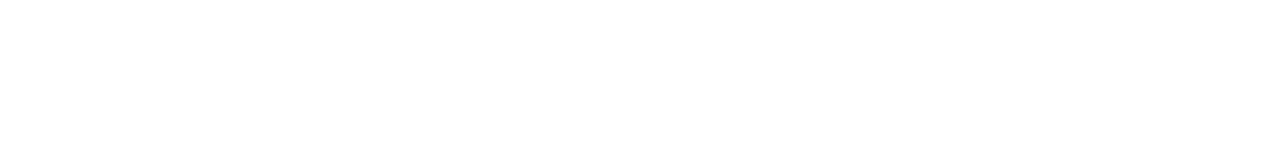
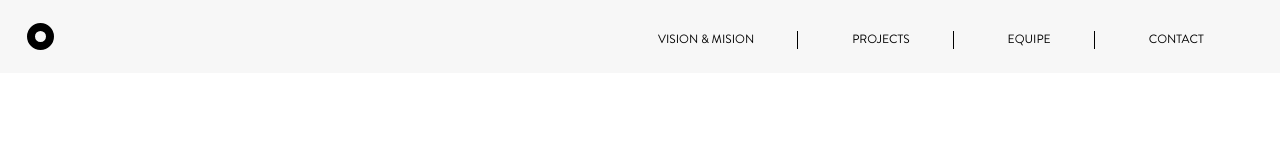
Before and after one commit to konstantine999/Homework-extra, a plain HTML site: page index.html in a window 1280 px wide. Drawn offline with Linux system fonts and the light colour scheme.

Commit message:
added header and styled it

```diff
--- /dev/null
+++ b/fonts.css
@@ -0,0 +1,8 @@
+@font-face {
+    font-family: 'Brandon Grotesque';
+    src: url('./Fonts/BrandonGrotesque-Regular.woff2') format('woff2'),
+        url('./Fonts/BrandonGrotesque-Regular.woff2') format('ttf');
+    font-weight: normal;
+    font-style: normal;
+    font-display: swap;
+}
--- a/index.html
+++ b/index.html
@@ -4,10 +4,31 @@
     <meta charset="UTF-8">
     <meta http-equiv="X-UA-Compatible" content="IE=edge">
     <meta name="viewport" content="width=device-width, initial-scale=1.0">
+    <link rel="stylesheet" href="fonts.css">
     <link rel="stylesheet" href="style.css">
     <title>Document</title>
 </head>
 <body>
-
+    <header>
+        <div class="container">
+            <span class="dot"></span>
+            <nav>
+                <ul>
+                    <li>
+                        <a href="">VISION & MISION</a>
+                    </li>
+                    <li class="with-before">
+                        <a href="">PROJECTS</a>
+                    </li>
+                    <li class="with-before">
+                        <a href="">EQUIPE</a>
+                    </li>
+                    <li class="with-before">
+                        <a href="">CONTACT</a>
+                    </li>
+                </ul>
+            </nav>
+        </div>
+    </header>
 </body>
 </html>
--- a/style.css
+++ b/style.css
@@ -0,0 +1,52 @@
+* {
+    box-sizing: border-box;
+    padding: 0;
+    margin: 0;
+}
+.dot {
+    height: 27px;
+    width: 27px;
+    background-color: none;
+    border: 8px solid #000000;
+    border-radius: 50%;
+    display: inline-block;
+}
+.container {
+    width: 100%;
+    height: 73px;
+    border: 2px;
+    background-color: #F7F7F7;
+}
+li {
+    display: inline-block;
+}
+li:nth-child(2),li:nth-child(3),li:nth-child(4) {
+    margin-left: 39px;
+}
+nav {
+    display: inline-block;
+    vertical-align: middle;
+    margin-top: 28px;
+    margin-left: 600px;
+
+}
+header .dot {
+    vertical-align: middle;
+    margin-left: 27px;
+    margin-top: 23px;
+}
+li a {
+    text-decoration: none;
+    color: #000000;
+    font-size: 12px;
+    font-family: 'Brandon Grotesque';
+}
+.with-before:before {
+  content: "";
+  display: inline-block;
+  vertical-align: middle;
+  width: 1px;
+  height: 18px;
+  margin-right: 50px;
+  background-color: #000000;
+}
```
Also changed, not shown: Fonts/BrandonGrotesque-Regular.woff2 (added), Fonts/Brandon_reg.otf (added).
